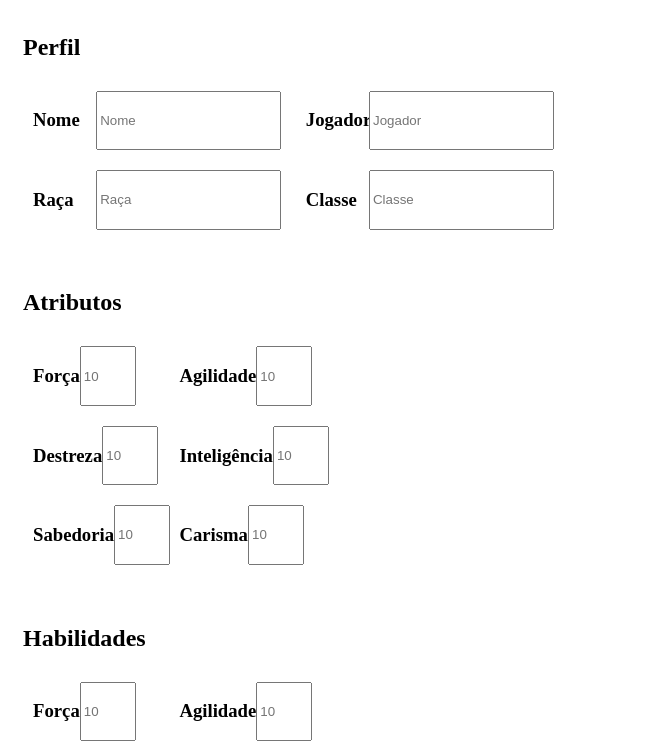
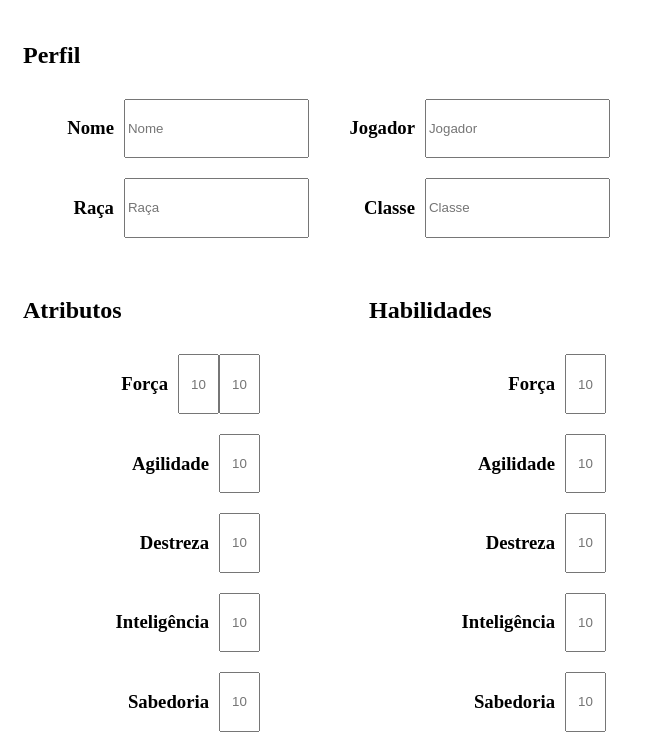
Before and after one commit to lucalexand/RPG, a website: page ficha.html in a window 1280 px wide. Shown: the part 81-829 px from the top of the page, without its empty margins (0-665 px from the left). Drawn offline with Linux system fonts and the light colour scheme.

Commit message:
Preparando projeto

```diff
--- a/CSS/style.css
+++ b/CSS/style.css
@@ -1,8 +1,19 @@
+body{
+    display: flex;
+    flex-wrap: wrap;
+}
+h1{
+    width: 100%;
+}
 .prof, .attr, .hab{
     display: flex;
     flex-wrap: wrap;
     width: 50%;
     padding: 15px;
+    justify-content: space-around;
+}
+.prof{
+    margin-right: 50%;
 }
 .attr, .hab{
     width: 25%;
@@ -12,9 +23,46 @@ h2{
 }
 .prof__campo, .attr__campo, .hab__campo{
     padding: 10px;
-    width: 40%;
+    width: 45%;
     display: flex;
+    justify-content: flex-end;
+    position: relative;
 }
-.prof__name{
-    width: 25%;
+.attr__campo, .hab__campo{
+    width: 50%;
+    margin: 0 auto;
 }
+
+.prof__name, .attr__name, .hab__name{
+    width: auto;
+    text-align: right;
+    margin-right: 10px;
+}
+input{
+    display: block
+}
+input[type=number] {
+    /* font-size: 16px;
+    padding: 0 8px; */
+    text-align: center;
+}
+input[type=number]::-webkit-inner-spin-button {
+    /* -webkit-appearance: none;
+    cursor:pointer; */
+    display:none;
+    /* width:8px;
+    color: #333;
+    text-align:center;
+    position:relative; */
+}
+/* input[type=number]:hover::-webkit-inner-spin-button {
+    background: #eee url('http://i.stack.imgur.com/YYySO.png') no-repeat 50% 50%;
+    background: none;
+    display: none;
+    width: 14px;
+    height: 14px;
+    padding: 4px;
+    position: relative;
+    right: 4px;
+    border-radius: 28px;
+} */
--- a/ficha.html
+++ b/ficha.html
@@ -13,69 +13,70 @@
             <input type="text" name="Nome" placeholder="Nome">
         </div>
         <div class="prof__campo">
-            <h3 class="prof__name jogador">Jogador</h2>
+            <h3 class="prof__name jogador">Jogador</h3>
             <input type="text" name="Jogador" placeholder="Jogador">
         </div>
         <div class="prof__campo">
-            <h3 class="prof__name raca">Raça</h2>
+            <h3 class="prof__name raca">Raça</h3>
             <input type="text" name="Raça" placeholder="Raça">
         </div>
         <div class="prof__campo">
-            <h3 class="prof__name classe">Classe</h2>
+            <h3 class="prof__name classe">Classe</h3>
             <input type="text" name="Classe" placeholder="Classe">
         </div>
     </section>
     <section class="attr">
         <h2>Atributos</h2>
         <div class="attr__campo">
-            <h3 class="attr__name for">Força</h2>
+            <h3 class="attr__name for">Força</h3>
             <input class="attr__value" type="number" max="10" min="0" name="Força" placeholder="10">
+            <input class="attr__mod" type="number" max="10" min="0" name="Força" placeholder="10">
         </div>
         <div class="attr__campo">
-            <h3 class="attr__name agi">Agilidade</h2>
+            <h3 class="attr__name agi">Agilidade</h3>
             <input class="attr__value" type="number" max="10" min="0" name="Agilidade" placeholder="10">
         </div>
         <div class="attr__campo">
-            <h3 class="attr__name des">Destreza</h2>
+            <h3 class="attr__name des">Destreza</h3>
             <input class="attr__value" type="number" max="10" min="0" name="Destreza" placeholder="10">
         </div>
         <div class="attr__campo">
-            <h3 class="attr__name int">Inteligência</h2>
+            <h3 class="attr__name int">Inteligência</h3>
             <input class="attr__value" type="number" max="10" min="0" name="Inteligencia" placeholder="10">
         </div>
         <div class="attr__campo">
-            <h3 class="attr__name sab">Sabedoria</h2>
+            <h3 class="attr__name sab">Sabedoria</h3>
             <input class="attr__value" type="number" max="10" min="0" name="Sabedoria" placeholder="10">
         </div>
         <div class="attr__campo">
-            <h3 class="attr__name car">Carisma</h2>
+            <h3 class="attr__name car">Carisma</h3>
             <input class="attr__value" type="number" max="10" min="0" name="Carisma" placeholder="10">
         </div>
     </section>
     <section class="hab">
         <h2>Habilidades</h2>
         <div class="hab__campo">
-            <h3 class="hab__name for">Força</h2>
+            <h3 class="hab__name for">Força</h3>
             <input type="number" max="10" min="0" name="Força" placeholder="10">
         </div>
         <div class="hab__campo">
-            <h3 class="hab__name agi">Agilidade</h2>
+            <h3 class="hab__name agi">Agilidade</h3>
             <input type="number" max="10" min="0" name="Agilidade" placeholder="10">
         </div>
         <div class="hab__campo">
-            <h3 class="hab__name des">Destreza</h2>
+            <h3 class="hab__name des">Destreza</h3>
             <input type="number" max="10" min="0" name="Destreza" placeholder="10">
         </div>
         <div class="hab__campo">
-            <h3 class="hab__name int">Inteligência</h2>
+            <h3 class="hab__name int">Inteligência</h3>
             <input type="number" max="10" min="0" name="Inteligencia" placeholder="10">
         </div>
         <div class="hab__campo">
-            <h3 class="hab__name sab">Sabedoria</h2>
+            <h3 class="hab__name sab">Sabedoria</h3>
             <input type="number" max="10" min="0" name="Sabedoria" placeholder="10">
         </div>
         <div class="hab__campo">
-            <h3 class="hab__name car">Carisma</h>
+            <h3 class="hab__name car">Carisma</h3>
             <input type="number" max="10" min="0" name="Carisma" placeholder="10">
         </div>
     </section>
```
Also changed, not shown: package.json (added, +19 -0 lines), 1 other file.
